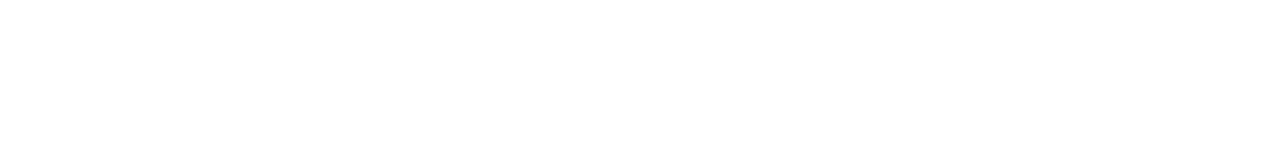
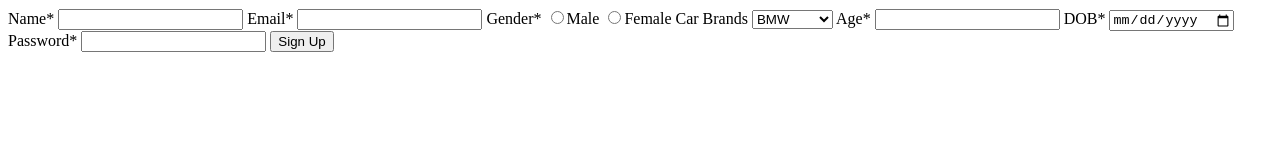
Before and after one commit to acciojob/signup-form-car-RahulAgnihotri1998, a website: page main.html in a window 1280 px wide. Drawn offline with Linux system fonts and the light colour scheme.

Commit message:
Update main.html

```diff
--- a/main.html
+++ b/main.html
@@ -7,7 +7,35 @@
 </head>
 
 <body>
-	<!-- the entire body must be written by student -->
+	<form method="POST">
+  <label for="name">Name*</label>
+  <input type="text" id="name" name="name" required>
+
+  <label for="email">Email*</label>
+  <input type="email" id="email" name="email" required>
+
+  <label for="gender">Gender*</label>
+  <input type="radio" id="gender" name="gender" value="male" required>Male
+  <input type="radio" id="gender" name="gender" value="female" required>Female
+
+  <label for="cars">Car Brands</label>
+  <select id="cars" name="cars">
+    <option value="bmw">BMW</option>
+    <option value="audi">Audi</option>
+    <option value="mercedez">Mercedez</option>
+  </select>
+
+  <label for="age">Age*</label>
+  <input type="number" id="age" name="age" required>
+
+  <label for="dob">DOB*</label>
+  <input type="date" id="dob" name="dob" required>
+
+  <label for="password">Password*</label>
+  <input type="password" id="password" name="password" required>
+
+  <button type="submit">Sign Up</button>
+</form>
     <script type="text/javascript" src="./script.js">
 </script>
 
```
